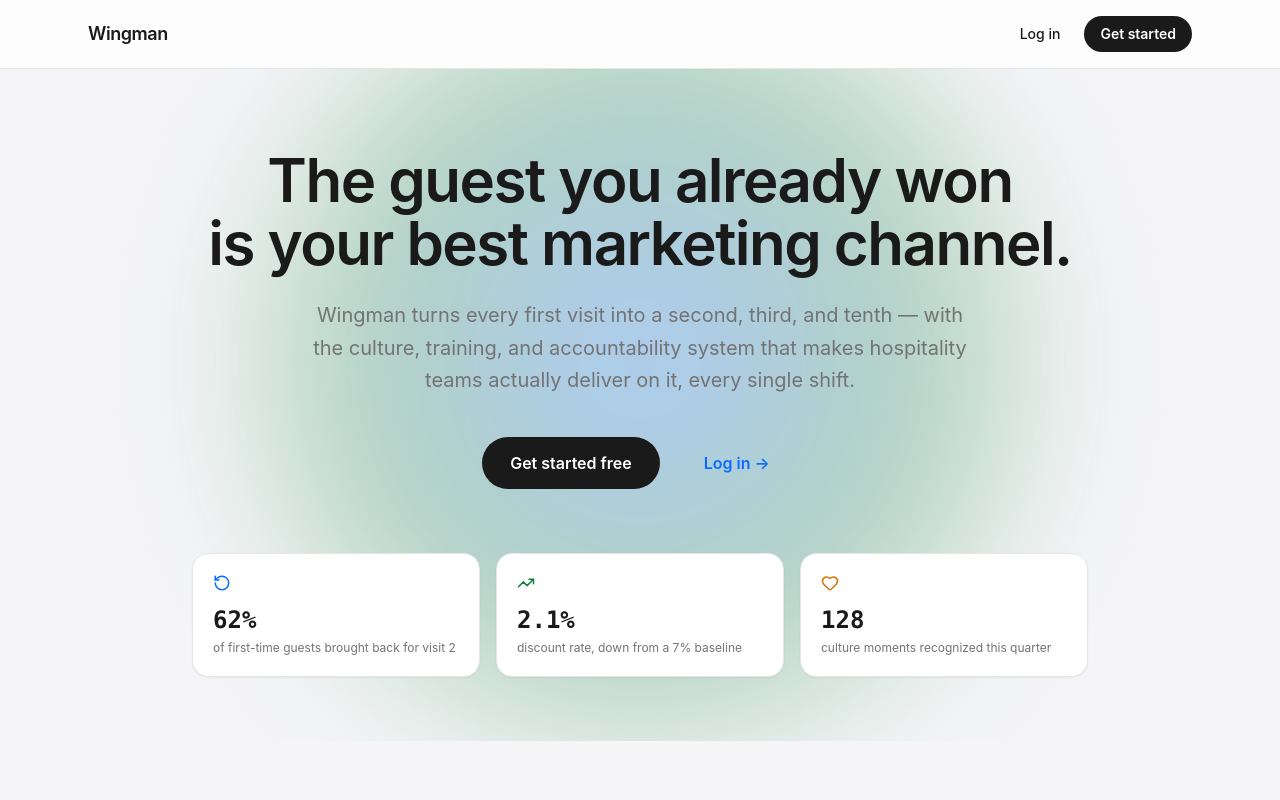
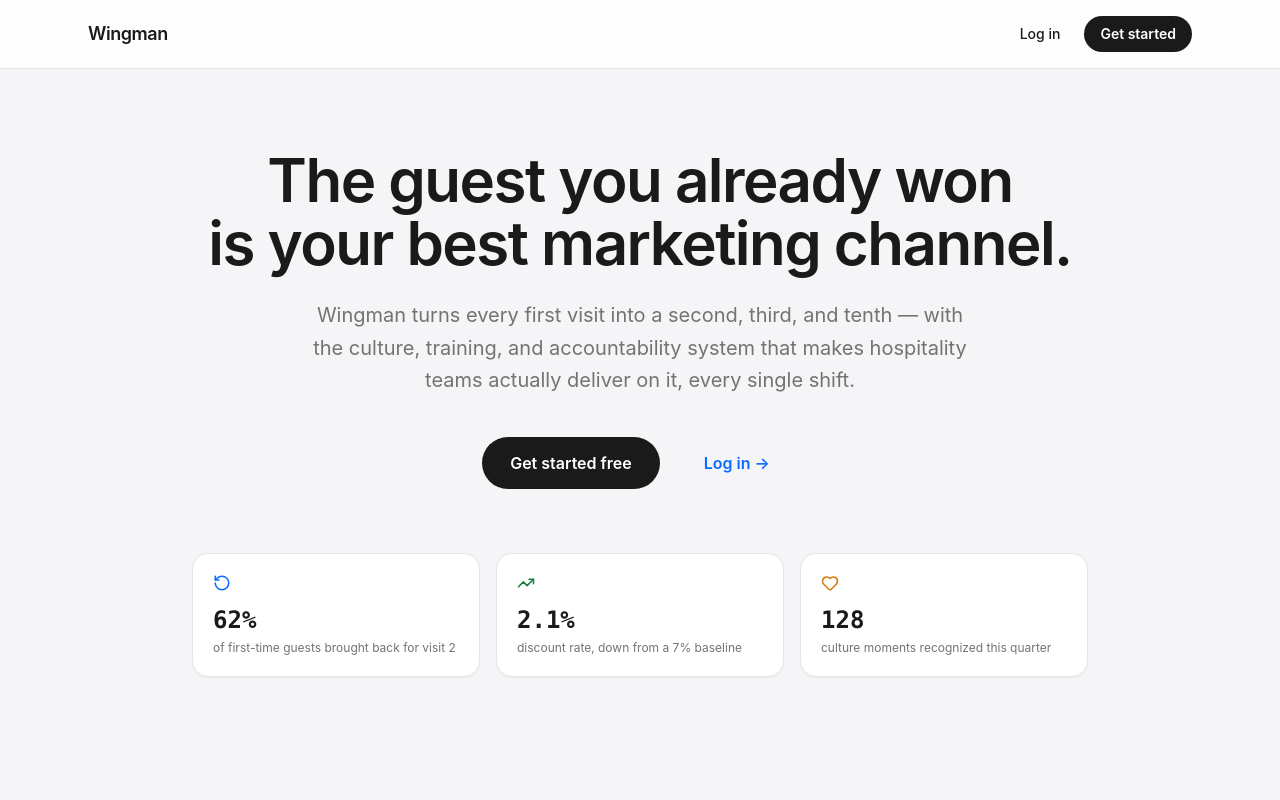
Before and after one commit to TheMaverick1982/Wingman-hospitality-os, a Next.js app: page / in a window 1280 px wide. Shown: the top 800 px of the page. Built offline with nearby package versions, Linux system fonts and the light colour scheme; no server answers.

Commit message:
Remove decorative gradient blur from marketing hero
The blue-to-green radial gradient behind the hero heading read as
muddy/unpolished; drop it for a flat background matching the rest of
the page.

```diff
--- a/src/components/marketing/hero.tsx
+++ b/src/components/marketing/hero.tsx
@@ -4,14 +4,6 @@ import { RotateCcw, TrendingUp, Heart } from "lucide-react";
 export function Hero() {
   return (
     <section className="relative overflow-hidden pt-20 pb-16 px-6">
-      <div
-        aria-hidden
-        className="absolute -top-40 left-1/2 -translate-x-1/2 w-[900px] h-[900px] rounded-full opacity-30 blur-3xl"
-        style={{
-          background:
-            "radial-gradient(circle, var(--color-brick) 0%, var(--color-olive) 45%, transparent 70%)",
-        }}
-      />
       <div className="relative max-w-4xl mx-auto text-center">
         <h1 className="font-display text-5xl sm:text-6xl font-semibold tracking-tight text-ink leading-[1.05]">
           The guest you already won
```
